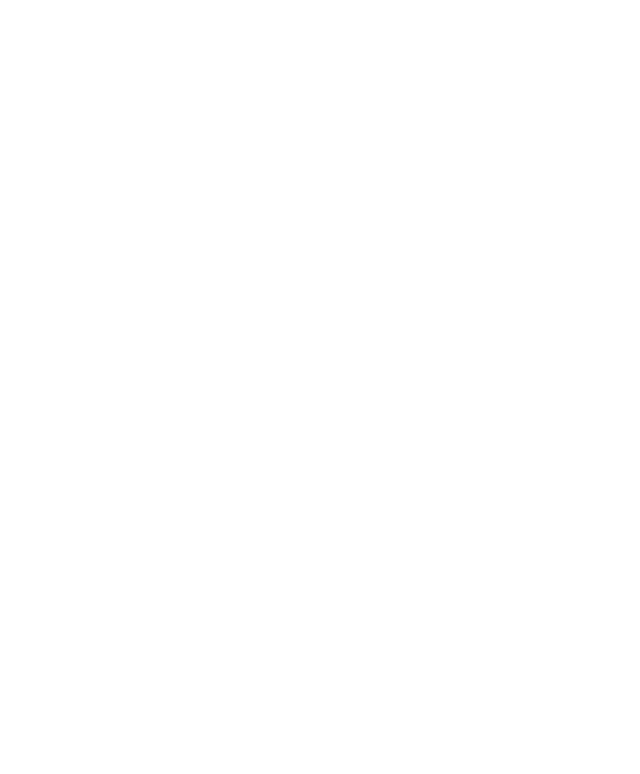
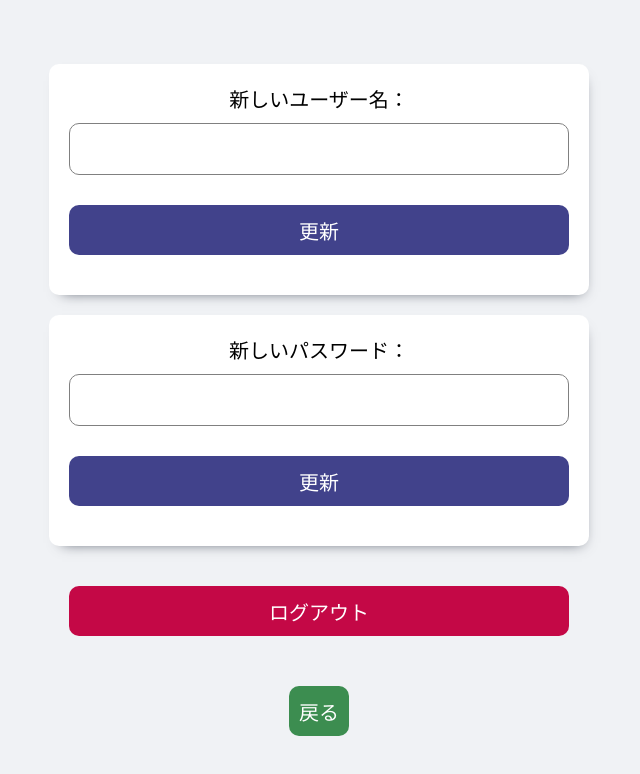
Before and after one commit to Sakai-Kaede/STAMP-SNS, a React (Create React App) app in the folder frontend/: page /setting in a window 1280 px wide. Before the commit this address had no page. Shown: the top 774 px of the page, without its empty margins (321-961 px from the left). Built offline with nearby package versions, Linux system fonts and the light colour scheme.

Commit message:
Added configuration page with user update and logout functions

```diff
--- a/frontend/src/App.js
+++ b/frontend/src/App.js
@@ -2,6 +2,7 @@ import { useContext } from "react";
 import Home from "./pages/home/Home";
 import Login from "./pages/login/Login";
 import Register from "./pages/register/Register";
+import Setting from "./pages/setting/Setting";
 import { BrowserRouter as Router, Route, Routes, Navigate } from 'react-router-dom';
 import { AuthContext } from "./state/AuthContext";
 
@@ -14,6 +15,7 @@ function App() {
         <Route path='/' element={<Home />} />
         <Route path='/login' element={user ? <Navigate to='/' /> : <Login />} />
         <Route path='/register' element={<Register />} />
+        <Route path='/setting' element={<Setting />}/>
       </Routes>
     </Router>
   );
--- a/frontend/src/pages/setting/Setting.css
+++ b/frontend/src/pages/setting/Setting.css
@@ -0,0 +1,93 @@
+.setting {
+  width: 100%;
+  height: 100vh;
+  background-color: #f0f2f5;
+  display: flex;
+  flex-direction: column;
+  align-items: center;
+  justify-content: center;
+}
+
+.settingBox {
+  width: 70%;
+  max-width: 500px;
+  padding: 20px;
+  background-color: white;
+  border-radius: 10px;
+  box-shadow: 3px 7px 13px -10px #404755;
+  display: flex;
+  flex-direction: column;
+  margin-bottom: 20px;
+}
+
+.settingWrapper {
+  display: flex;
+  flex-direction: column;
+  margin-bottom: 15px;
+}
+
+.settingMsg {
+  text-align: center;
+  font-weight: 550;
+  font-size: 20px;
+  margin-bottom: 10px;
+}
+
+.settingInput {
+  height: 50px;
+  border-radius: 10px;
+  border: 1px solid gray;
+  font-size: 18px;
+  padding-left: 20px;
+  margin-bottom: 15px;
+}
+
+.settingInput:focus {
+  outline: none;
+}
+
+.settingButton {
+  height: 50px;
+  border-radius: 10px;
+  border: none;
+  background-color: #41428b;
+  color: white;
+  font-size: 20px;
+  font-weight: 500;
+  cursor: pointer;
+  margin-bottom: 20px;
+}
+
+.logoutButton {
+  height: 50px;
+  width: 70%;
+  max-width: 500px;
+  border-radius: 10px;
+  border: none;
+  background-color: #c40846;
+  color: white;
+  font-size: 20px;
+  font-weight: 500;
+  cursor: pointer;
+  text-align: center;
+  display: flex;
+  align-items: center;
+  justify-content: center;
+  margin-top: 20px;
+  margin-bottom: 50px;
+}
+
+.backButton {
+  height: 50px;
+  width: 60px;
+  display: flex;
+  align-items: center;
+  justify-content: center;
+  border-radius: 10px;
+  border: none;
+  background-color: #3c8d50;
+  color: white;
+  font-size: 20px;
+  font-weight: 500;
+  cursor: pointer;
+}
--- a/frontend/src/pages/setting/Setting.jsx
+++ b/frontend/src/pages/setting/Setting.jsx
@@ -1,7 +1,82 @@
-import './Setting.css'
+import React, { useContext, useRef, useState } from 'react';
+import axios from 'axios';
+import { AuthContext } from '../../state/AuthContext';
+import './Setting.css';
+import { Link } from 'react-router-dom';
 
 export default function Setting() {
+  const { user } = useContext(AuthContext);
+  const username = useRef();
+  const password = useRef();
+  const { dispatch } = useContext(AuthContext);
+
+  const [message, setMessage] = useState('');
+
+  const handleSubmit = async (e) => {
+    e.preventDefault();
+
+    if (!user || !user._id) {
+      alert("ログインしてないと更新できません。");
+      return;
+    }
+
+    const updatedUser = {
+      userId: user._id,
+      username: username.current.value,
+      password: password.current.value,
+    };
+
+    try {
+      const response = await axios.put(`/users/${user._id}`, updatedUser);
+      setMessage('ユーザ情報が更新されました');
+    } catch (err) {
+      setMessage('エラーが発生しました');
+    }
+  };
+
+  const handleLogout = () => {
+    if (!user || !user._id) {
+      alert("ログインしていません。");
+      return;
+    }
+    dispatch({type: 'LOGOUT'});
+    localStorage.removeItem('user');
+    setMessage('ログアウトしました');
+  };
+
   return (
-    <div>設定</div>
-  )
+    <div className='setting'>
+      <form className='settingBox' onSubmit={handleSubmit}>
+        <div className='settingWrapper'>
+          <label className='settingMsg'>新しいユーザー名：</label>
+          <input
+            type="text"
+            className='settingInput'
+            required
+            ref={username}
+          />
+        </div>
+        <button className='settingButton' type="submit">更新</button>
+      </form>
+      <form className='settingBox' onSubmit={handleSubmit}>
+        <div className='settingWrapper'>
+          <label className='settingMsg'>新しいパスワード：</label>
+          <input
+            type="password"
+            className='settingInput'
+            required minLength={6}
+            ref={password}
+          />
+        </div>
+        <button className='settingButton' type="submit">更新</button>
+      </form>
+      {message && <p>{message}</p>}
+
+      <button className='logoutButton' onClick={handleLogout}>ログアウト</button>
+
+      <Link to='/' style={{textDecoration: 'none'}}>
+        <div className='backButton'>戻る</div>
+      </Link>
+    </div>
+  );
 }
--- a/frontend/src/state/AuthActions.js
+++ b/frontend/src/state/AuthActions.js
@@ -12,3 +12,7 @@ export const LoginError = (error) = ({
   type: 'LOGIN_ERROR',
   payload: 'error',
 });
+
+export const Logout = (user) => ({
+  type: 'LOGOUT',
+});
--- a/frontend/src/state/AuthReducer.js
+++ b/frontend/src/state/AuthReducer.js
@@ -18,6 +18,12 @@ const AuthReducer = (state, action) => {
         isFetching: false,
         error: action.payload,
       };
+    case 'LOGOUT':
+      return {
+        user: null,
+        isFetching: false,
+        error: false,
+      };
     default:
       return state;
   }
```
